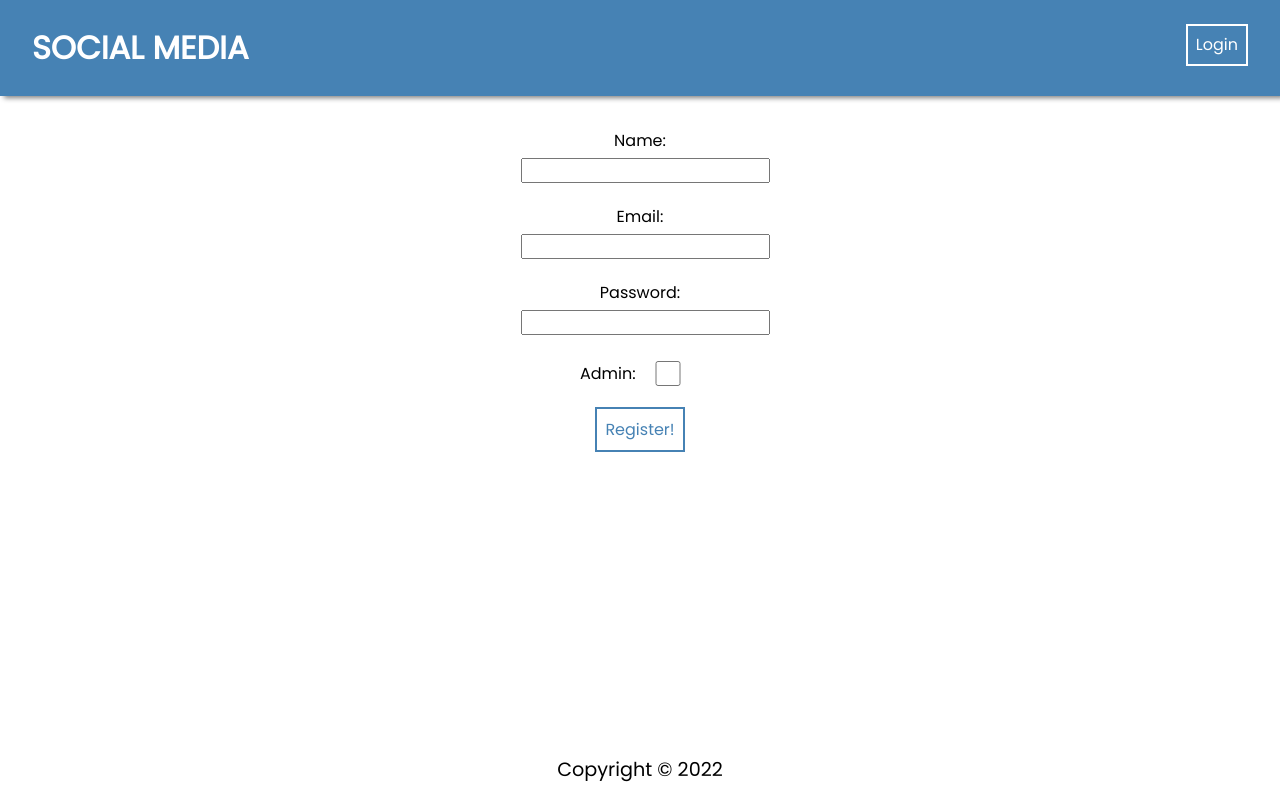
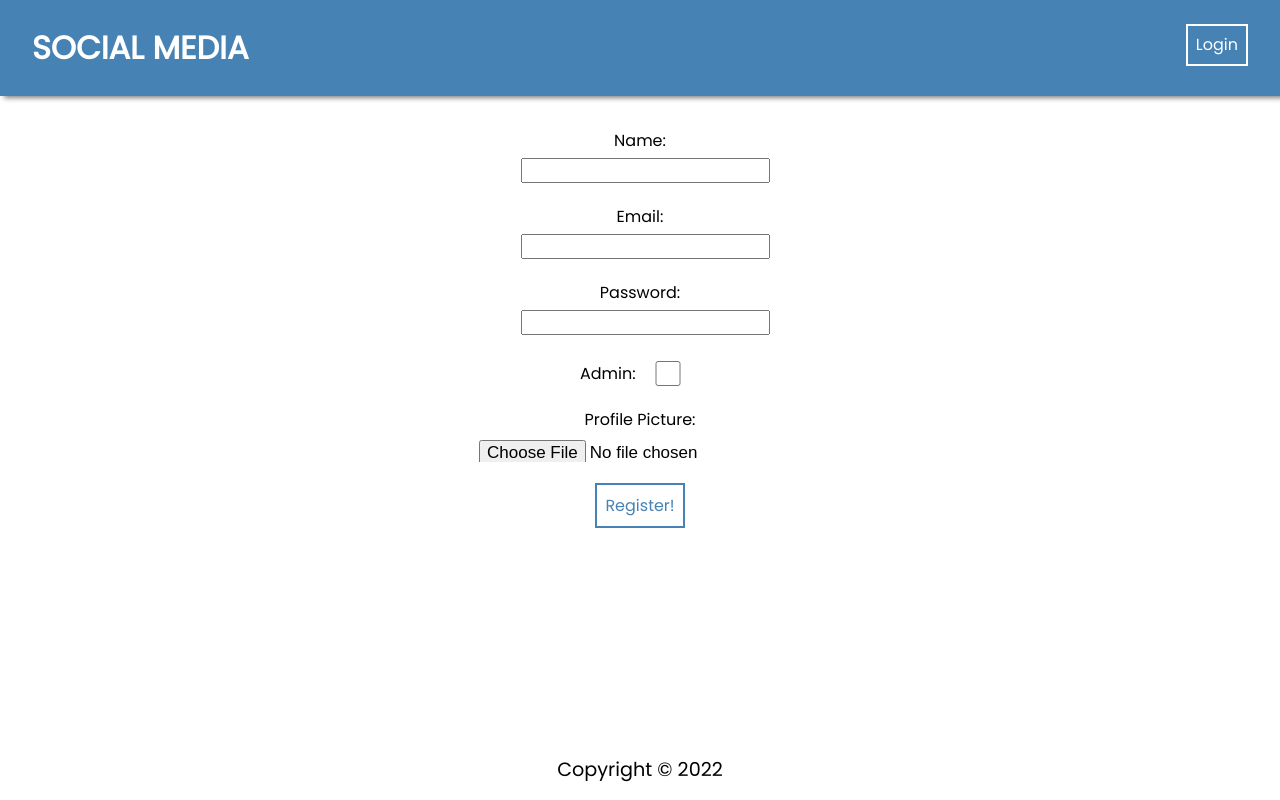
Before and after one commit to mdbshero/DCC-SocialMedia, a React (Create React App) app in the folder frontend/: page /register in a window 1280 px wide. Built offline with nearby package versions, Linux system fonts and the light colour scheme.

Commit message:
Bshero6 (#17)
* Added Frontend picture upload to register page.

* Added Frontend image upload.

```diff
--- a/frontend/src/context/AuthContext.js
+++ b/frontend/src/context/AuthContext.js
@@ -16,8 +16,15 @@ export const AuthProvider = ({ children }) => {
   const navigate = useNavigate();
 
   const registerUser = async (registerData) => {
+    const form = new FormData();
+    form.append("name", registerData.name);
+    form.append("email", registerData.email);
+    form.append("password", registerData.password);
+    form.append("isAdmin", registerData.isAdmin);
+    form.append("image", registerData.image);
     try {
-      let response = await axios.post(`${BASE_URL}/register`, registerData);
+      console.log(registerData);
+      let response = await axios.post(`${BASE_URL}/register`, form);
       if (response.status === 200) {
         let token = response.headers["x-auth-token"];
         localStorage.setItem("token", JSON.stringify(token));
--- a/frontend/src/hooks/useCustomForm.js
+++ b/frontend/src/hooks/useCustomForm.js
@@ -6,8 +6,13 @@ const useCustomForm = (initialValues = {}, onSubmit) => {
   const handleInputChange = (e) => {
     e.persist();
     if (e.target.name === "isAdmin") {
+      console.log("ADMIN!");
       setFormValues({ ...formData, [e.target.name]: e.target.checked });
+    } else if (e.target.name === "image") {
+      console.log("image!", e.target.files);
+      setFormValues({ ...formData, "image": e.target.files[0] });
     } else {
+      console.log("ELSE!");
       setFormValues({ ...formData, [e.target.name]: e.target.value });
     }
   };
@@ -15,6 +20,7 @@ const useCustomForm = (initialValues = {}, onSubmit) => {
   const handleSubmit = (e) => {
     e.preventDefault();
     onSubmit(formData);
+    console.log(formData);
   };
 
   const reset = () => {
--- a/frontend/src/pages/RegisterPage/RegisterPage.js
+++ b/frontend/src/pages/RegisterPage/RegisterPage.js
@@ -1,4 +1,4 @@
-import React, { useContext } from "react";
+import React, { useContext, useRef } from "react";
 import AuthContext from "../../context/AuthContext";
 import useCustomForm from "../../hooks/useCustomForm";
 
@@ -9,6 +9,12 @@ const RegisterPage = () => {
     defaultValues,
     registerUser
   );
+
+  const filePickerRef = useRef();
+
+  // const pickImagedHandler = () => {
+  //   filePickerRef.current.click();
+  // }
 
   return (
     <div className="container">
@@ -55,6 +61,17 @@ const RegisterPage = () => {
             onChange={handleInputChange}
           />
         </label>
+        <label>
+          Profile Picture:{" "}
+          <input
+            type="file"
+            name="image"
+            ref={filePickerRef}
+            accept=".jpg,.jpeg,.png"
+
+            onChange={handleInputChange}
+          />
+        </label>
         <button>Register!</button>
       </form>
     </div>
```
